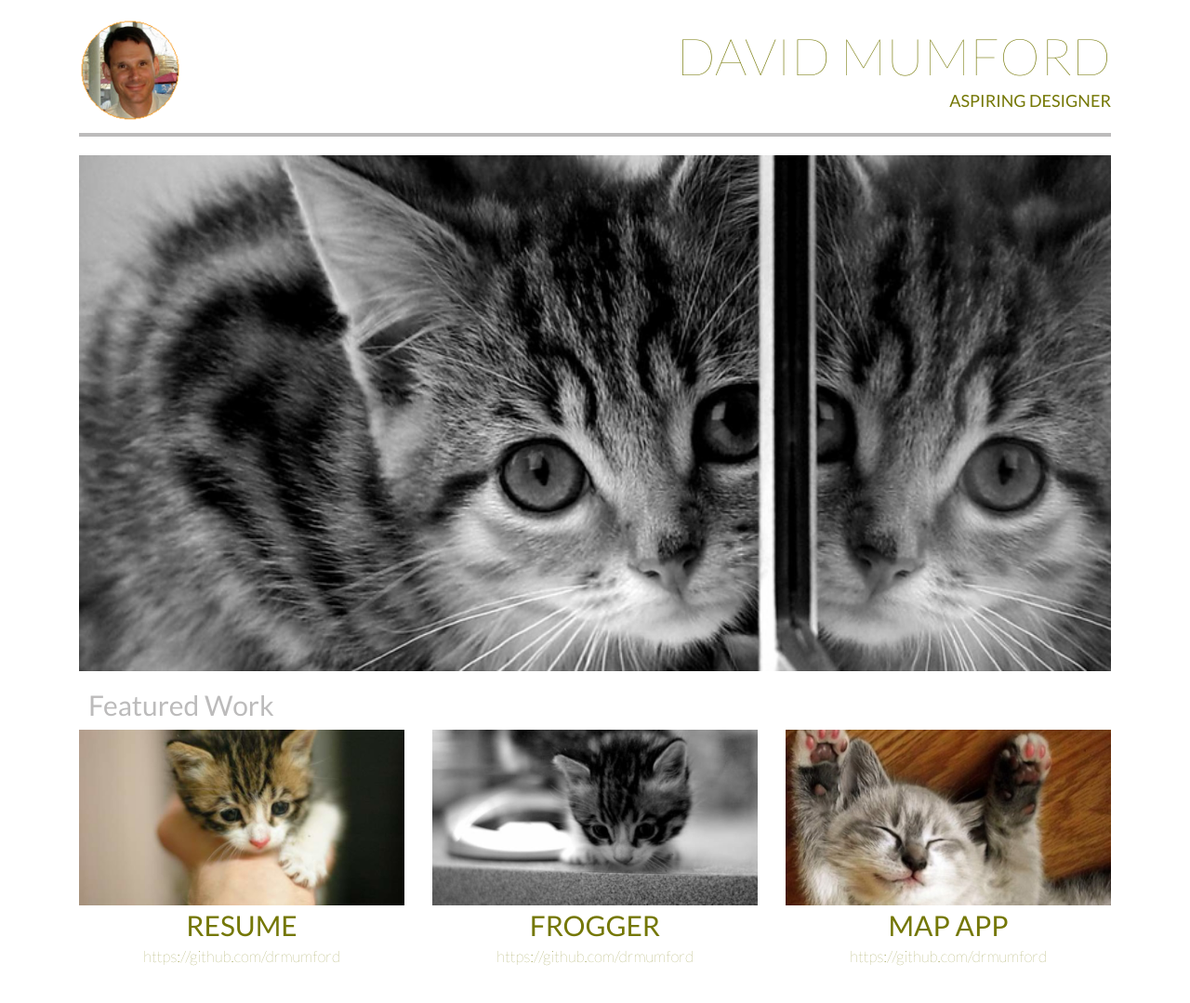
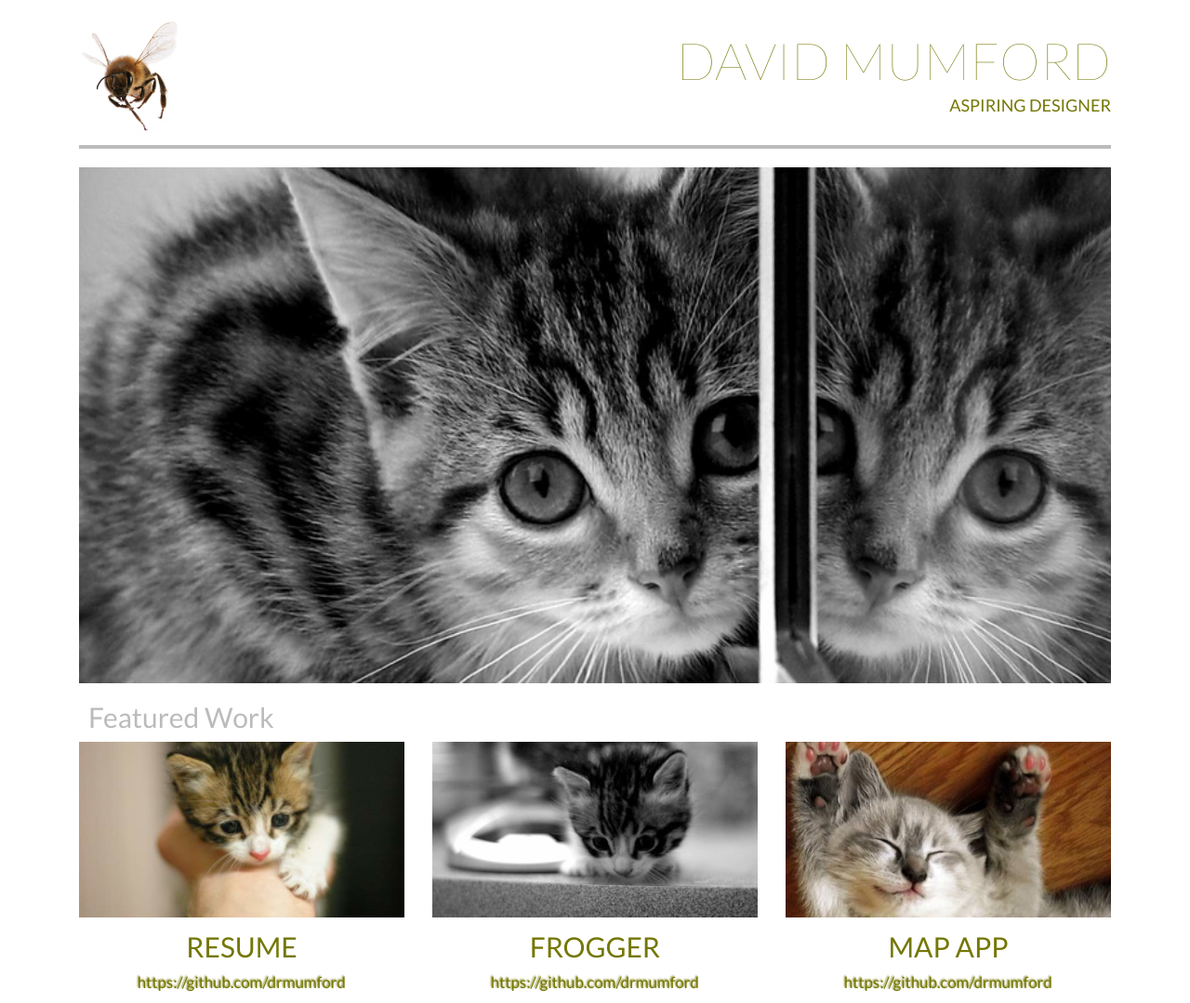
Before and after one commit to drmumford/build-a-portfolio-site, a plain HTML site: page index.html in a window 1280 px wide. Shown: the whole page at 93% size. Drawn offline with nearby package versions, Linux system fonts and the light colour scheme.

Commit message:
style: Update logo and Group CSS styles appropriately
Replace old logo with new bee logo and group CSS styles per Udacity
Style Guide. Also remove superfluous img style.

```diff
--- a/css/main.css
+++ b/css/main.css
@@ -9,6 +9,13 @@
     margin: 0;
 }
 
+/* Header */
+.logo {
+    margin-top: 20px;
+    margin-bottom: 0;
+    width: 110px;
+}
+
 .title-text {
     text-align: right;
     text-transform: uppercase;
@@ -18,6 +25,26 @@
     font-weight: 100;
 }
 
+.title-super {
+    margin: 35px 0 8px;
+    font-size: 55px;
+}
+
+.title-sub {
+    font-size: 18px;
+    margin-top: 0;
+}
+
+
+/* Visual Separator */
+hr {
+    margin-top: 12px;
+    border-width: 4px;
+    border-top-color: #bcbbbb;
+ }
+
+
+/* Main - Portfolio Samples */
 .text-muted {
     color: #bcbbbb;
 }
@@ -26,21 +53,12 @@
     margin-left: 10px;
 }
 
-.title-super {
-    margin-top: 30px;
-    margin-bottom: 8px;
-    font-size: 55px;
-}
-
-.title-sub {
-    font-size: 18px;
-    margin-top: 0;
-}
-
-.logo {
-    margin-top: 20px;
-    margin-bottom: 0;
-    width: 110px;
+a:link,
+a:visited,
+a:hover,
+a:active {
+    color: #747704;
+    text-decoration: none;
 }
 
 /* Give the user a visual indication that the portfolio
@@ -52,78 +70,81 @@
     cursor: pointer;
 }
 
-.caption {
+.portfolio-link {
+    display: block;
     font-weight: 400;
-    margin-top: 10px;
     font-size: 30px;
+    margin: 10px 0 5px;
 }
 
-hr {
-    margin-top: 12px;
-    border-width: 4px;
-    border-top-color: #bcbbbb;
- }
-
-a:link,
-a:visited,
-a:hover,
-a:active {
-    color: #747704;
-    text-decoration: none;
+.github-link {
+    text-shadow: -1px -1px 2px #747704;  /* so they can be seen! */
+    display: block;
+    font-weight: 400;
+    font-size: 1.2em;
+    margin:  5px 0 10px;
 }
 
-
-.github-link {
-    display: block;
-    font-weight: 100;
-    font-size: 1.2em;
-    margin-bottom: 20px;
-}
-
-/* Make button touch finger friendly */
+/* Modals */
 .button {
+    /* Make touch (fat-finger) friendly */
     min-width: 80px;
     min-height: 40px;
 }
 
-img {
-    margin: auto;
-}
+/* Media Queries */
+@media screen and (max-width: 768px) {
 
-@media screen and (max-width: 768px) {
     .title-super {
         margin-top: 35px;
         font-size: 40px;
     }
+
     .title-sub {
         font-size: 18px;
     }
+
     .logo {
         width: 105px;
+    }
+
+    /* Provide bigger touch area for smaller screens. */
+    .portfolio-link {
+        margin: 10px 0 5px;
+    }
+
+    .github-link {
+        margin:  5px 0 30px;
     }
 }
 
 @media screen and (max-width: 550px) {
+
     .title-super {
         margin-top: 45px;
         font-size: 30px;
     }
+
     .title-sub {
         font-size: 16px;
     }
+
     .logo {
         width: 100px;
     }
 }
 
 @media screen and (max-width: 450px) {
+
     .title-super {
         margin-top: 50px;
         font-size: 20px;
     }
+
     .title-sub {
         font-size: 14px;
     }
+
     .logo {
         width: 90px;
     }
--- a/index.html
+++ b/index.html
@@ -16,8 +16,8 @@
         <!-- Portfolio Page Header -->
         <header class="row">
             <div class="col-xs-2">
-                <img class="logo" src="images/logo-800.png" alt="Designer's Logo"
-                     srcset="images/logo-800.png 800w, images/logo-600.png 600w, images/logo-400.png 400w"
+                <img class="logo" src="images/logo-800.jpg" alt="Designer's Logo"
+                     srcset="images/logo-800.jpg 800w, images/logo-600.jpg 600w, images/logo-400.jpg 400w"
                      sizes="(min-width: 400px) 100vw">
             </div>
             <div class="col-xs-10 title-text">
@@ -71,7 +71,7 @@
                          src="images/kitty1-800.jpg" title="Details ..." alt="Image for resume project"
                          srcset="images/kitty1-800.jpg 800w, images/kitty1-600.jpg 600w, images/kitty1-400.jpg 400w"
                          sizes="(min-width: 400px) 100vw">
-                    <a class="text-uppercase caption" href="http://www.ironwoodlife.com/resume"
+                    <a class="text-uppercase portfolio-link" href="http://www.ironwoodlife.com/resume"
                        target="_blank" title="View in browser">Resume</a>
                     <a class="github-link" href="https://github.com/drmumford"
                        target="_blank" title="View the source code">https://github.com/drmumford</a>
@@ -83,7 +83,7 @@
                          src="images/kitty2-800.jpg" title="Details ..." alt="Image for frogger project"
                          srcset="images/kitty2-800.jpg 800w, images/kitty2-600.jpg 600w, images/kitty2-400.jpg 400w"
                          sizes="(min-width: 400px) 100vw">
-                    <a class="text-uppercase caption" href="http://www.ironwoodlife.com/frogger"
+                    <a class="text-uppercase portfolio-link" href="http://www.ironwoodlife.com/frogger"
                        target="_blank" title="View in browser">Frogger</a>
                     <a class="github-link" href="https://github.com/drmumford"
                        target="_blank" title="View the source code">https://github.com/drmumford</a>
@@ -95,7 +95,7 @@
                          src="images/kitty3-800.jpg" title="Details ..." alt="Image for map app project"
                          srcset="images/kitty3-800.jpg 800w, images/kitty3-600.jpg 600w, images/kitty3-400.jpg 400w"
                          sizes="(min-width: 400px) 100vw">
-                    <a class="text-uppercase caption" href="http://www.ironwoodlife.com/mapapp"
+                    <a class="text-uppercase portfolio-link" href="http://www.ironwoodlife.com/mapapp"
                        target="_blank" title="View in browser">Map App</a>
                     <a class="github-link" href="https://github.com/drmumford"
                        target="_blank" title="View the source code">https://github.com/drmumford</a>
```
Also changed, not shown: images/logo-400.jpg (added), images/logo-400.png (deleted), images/logo-600.jpg (added), images/logo-600.png (deleted), images/logo-800.jpg (added), images/logo-800.png (deleted).
